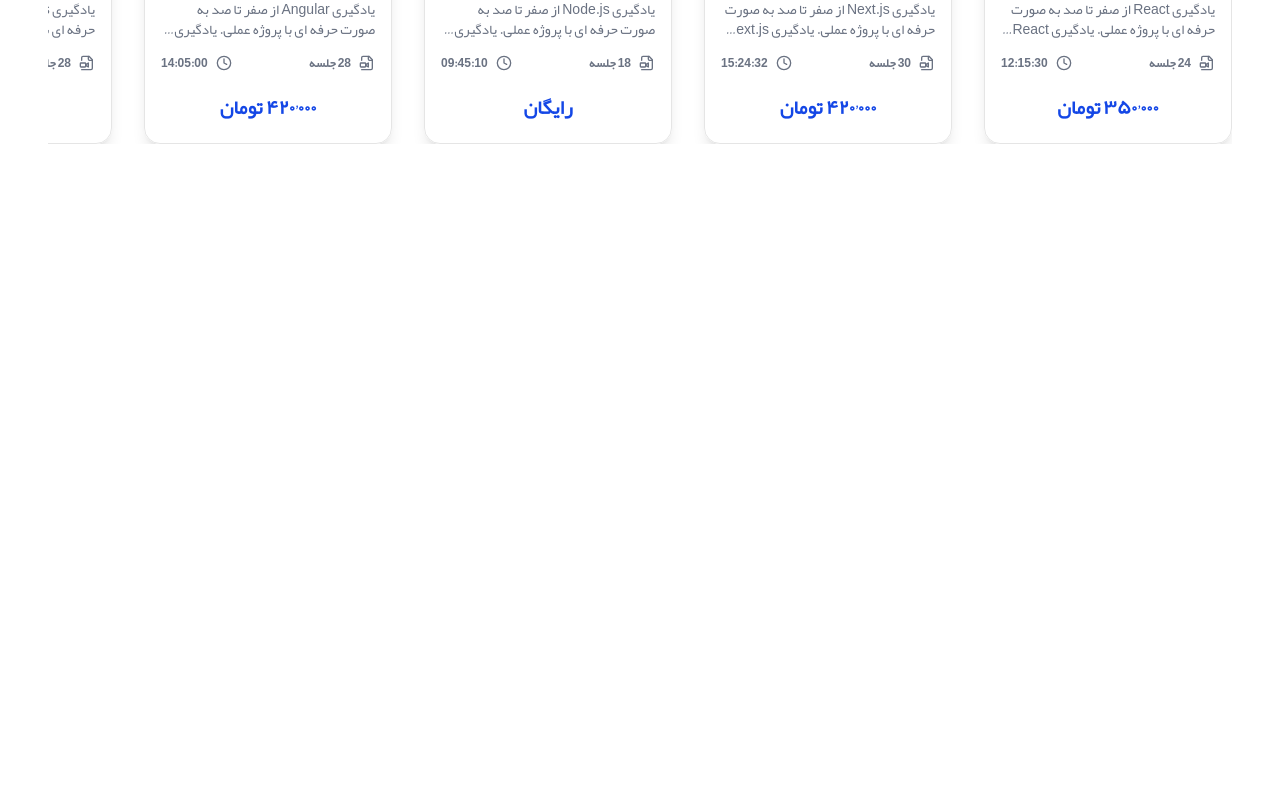
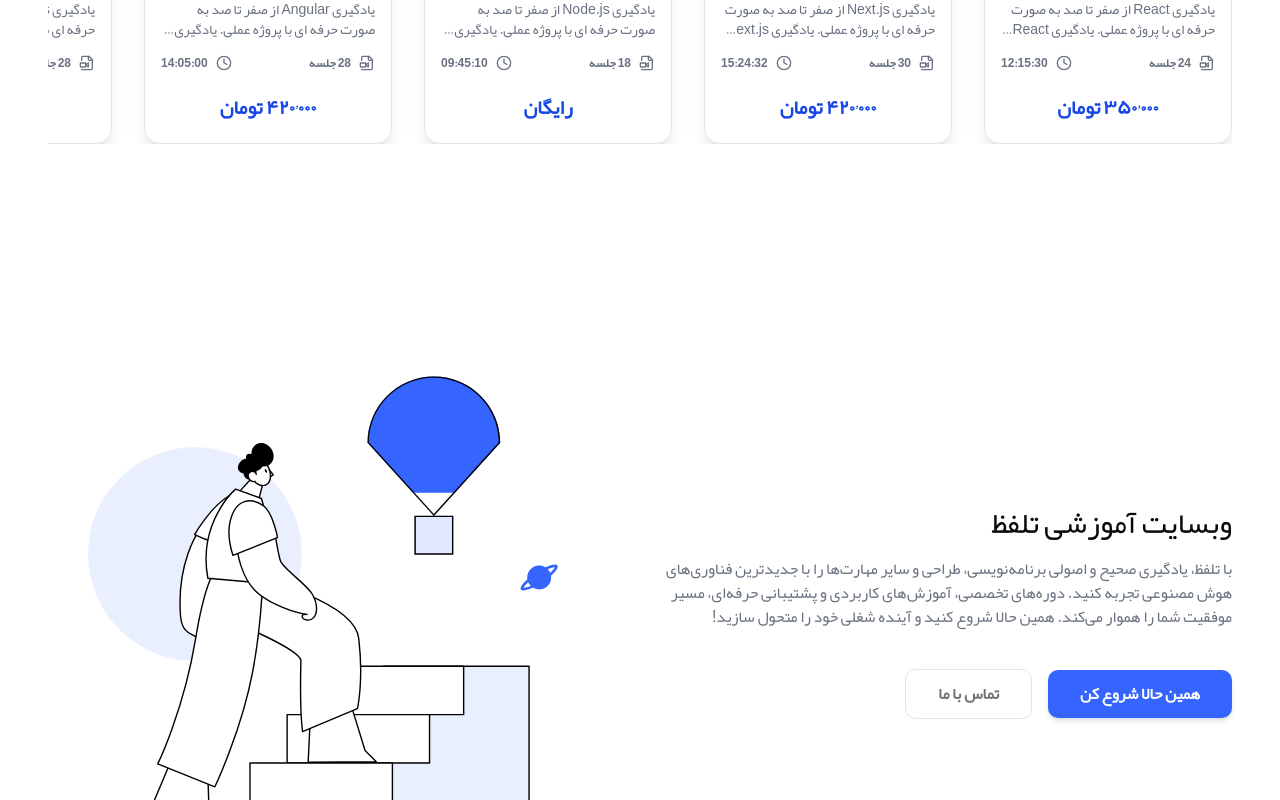
Before and after one commit to fullsttack/talafoz-next, a Next.js app: page / in a window 1280 px wide. Shown: the part 2000-2800 px from the top of the page. Before the commit the page ends 2176 px from the top, so only its background shows below. Built offline with nearby package versions, Linux system fonts and the light colour scheme.

Commit message:
Update page.tsx

```diff
--- a/src/app/page.tsx
+++ b/src/app/page.tsx
@@ -2,6 +2,8 @@
 import Slider from "@/components/layouts/Slider";
 import CourseList from "@/components/layouts/CourseList";
 import BestCourse from "@/components/layouts/BestCourse";
+import AboutIndex from "@/components/layouts/AboutIndex";
+import BlogList from "@/components/layouts/BlogList";
 
 
 
@@ -12,7 +14,8 @@
     <Slider />
     <CourseList/>
     <BestCourse />
-
+    <AboutIndex />
+    <BlogList />
    </div>
   );
 }
```
